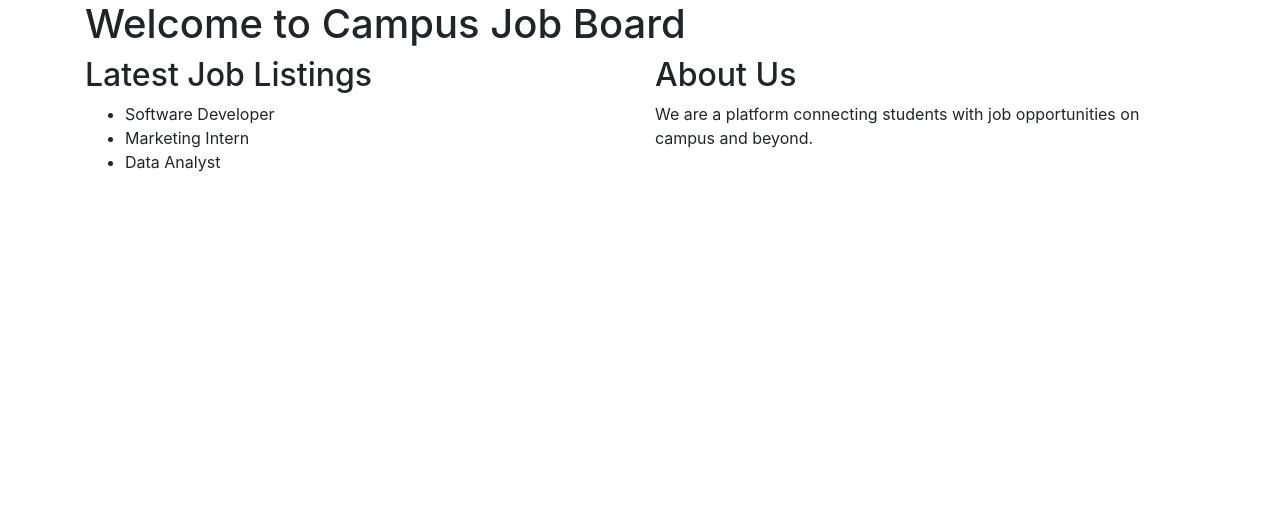
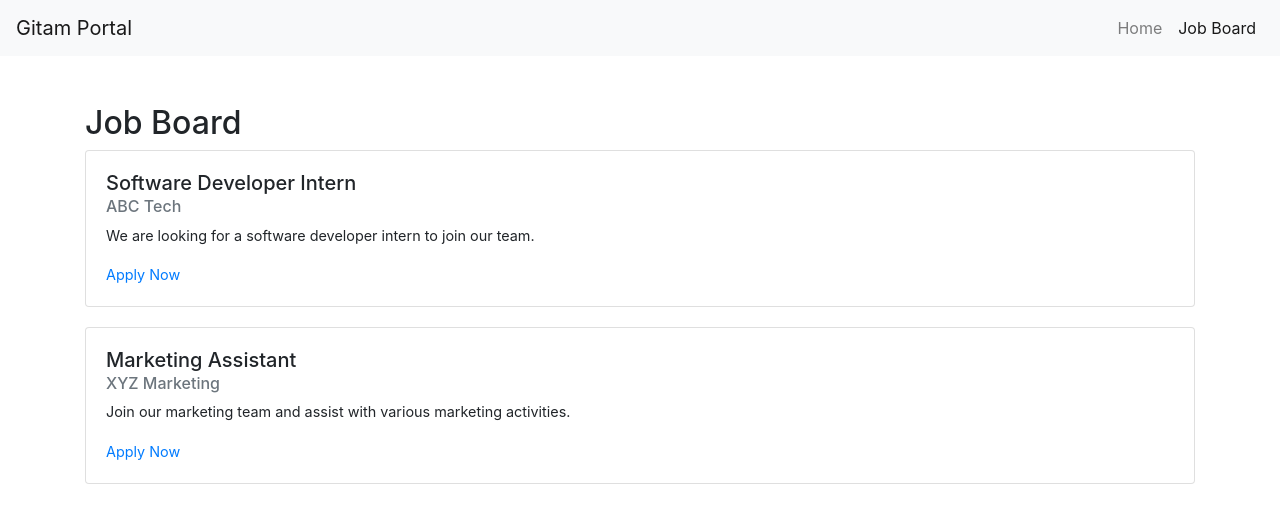
Before and after one commit to keerthzmuppuri/Campus-Job-Board, a plain HTML site: page frontend/index.html in a window 1280 px wide. Drawn offline with nearby package versions, Linux system fonts and the light colour scheme.

Commit message:
Update index.html

```diff
--- a/frontend/index.html
+++ b/frontend/index.html
@@ -3,36 +3,130 @@
 <head>
     <meta charset="UTF-8">
     <meta name="viewport" content="width=device-width, initial-scale=1.0">
-    <title>Campus Job Board</title>
-    <!-- Bootstrap CSS -->
-    <link rel="stylesheet" href="https://stackpath.bootstrapcdn.com/bootstrap/4.5.2/css/bootstrap.min.css">
-    <!-- Custom CSS -->
-    <link rel="stylesheet" href="style.css">
+    <title>Gitam Job Board</title>
+    <!-- Add Bootstrap CSS -->
+    <link href="https://maxcdn.bootstrapcdn.com/bootstrap/4.5.2/css/bootstrap.min.css" rel="stylesheet">
+    <!-- Add custom CSS -->
+    <style>
+        /* Custom styles for job board */
+
+        /* Style for job listing cards */
+        .card {
+            margin-bottom: 20px;
+        }
+
+        /* Style for job title */
+        .card-title {
+            font-size: 1.25rem;
+            margin-bottom: 0.5rem;
+        }
+
+        /* Style for company name */
+        .card-subtitle {
+            font-size: 1rem;
+            color: #6c757d;
+            margin-bottom: 0.5rem;
+        }
+
+        /* Style for job description */
+        .card-text {
+            font-size: 0.9rem;
+            margin-bottom: 1rem;
+        }
+
+        /* Style for apply button */
+        .card-link {
+            font-size: 0.9rem;
+            color: #007bff;
+        }
+    </style>
 </head>
 <body>
-    <div class="container">
-        <h1>Welcome to Campus Job Board</h1>
-        <div class="row">
-            <div class="col-md-6">
-                <h2>Latest Job Listings</h2>
-                <ul>
-                    <li>Software Developer</li>
-                    <li>Marketing Intern</li>
-                    <li>Data Analyst</li>
-                </ul>
-            </div>
-            <div class="col-md-6">
-                <h2>About Us</h2>
-                <p>We are a platform connecting students with job opportunities on campus and beyond.</p>
-            </div>
-        </div>
+
+<!-- Navbar -->
+<nav class="navbar navbar-expand-lg navbar-light bg-light">
+  <a class="navbar-brand" href="#">Gitam Portal</a>
+  <button class="navbar-toggler" type="button" data-toggle="collapse" data-target="#navbarNav" aria-controls="navbarNav" aria-expanded="false" aria-label="Toggle navigation">
+    <span class="navbar-toggler-icon"></span>
+  </button>
+  <div class="collapse navbar-collapse" id="navbarNav">
+    <ul class="navbar-nav ml-auto">
+      <li class="nav-item">
+        <a class="nav-link" href="#">Home</a>
+      </li>
+      <li class="nav-item active">
+        <a class="nav-link" href="#">Job Board</a>
+      </li>
+      <!--other navigation items -->
+    </ul>
+  </div>
+</nav>
+
+<!-- Job Board Content -->
+<div class="container mt-5">
+    <h2>Job Board</h2>
+    <div id="job-listings">
+        <!-- Job listings will be dynamically added here -->
     </div>
+</div>
+<script src="https://ajax.googleapis.com/ajax/libs/jquery/3.5.1/jquery.min.js"></script>
+<script src="https://cdnjs.cloudflare.com/ajax/libs/popper.js/1.16.0/umd/popper.min.js"></script>
+<script src="https://maxcdn.bootstrapcdn.com/bootstrap/4.5.2/js/bootstrap.min.js"></script>
+<script>
+    // Sample job data
+    const jobData = [
+        { title: "Software Developer Intern", company: "ABC Tech", description: "We are looking for a software developer intern to join our team.", applyLink: "#" },
+        { title: "Marketing Assistant", company: "XYZ Marketing", description: "Join our marketing team and assist with various marketing activities.", applyLink: "#" },
+        // Add more job listings as needed
+    ];
 
-    <!-- Bootstrap JS and jQuery -->
-    <script src="https://code.jquery.com/jquery-3.5.1.slim.min.js"></script>
-    <script src="https://cdn.jsdelivr.net/npm/@popperjs/core@2.5.4/dist/umd/popper.min.js"></script>
-    <script src="https://stackpath.bootstrapcdn.com/bootstrap/4.5.2/js/bootstrap.min.js"></script>
-    <!-- Custom JavaScript -->
-    <script src="script.js"></script>
+    // Function to display job listings on the job board
+    function displayJobListings() {
+        const jobListingsContainer = document.getElementById('job-listings');
+        // Clear existing job listings
+        jobListingsContainer.innerHTML = '';
+
+        // Iterate through job data and create job listing cards
+        jobData.forEach(job => {
+            const card = document.createElement('div');
+            card.classList.add('card');
+
+            const cardBody = document.createElement('div');
+            cardBody.classList.add('card-body');
+
+            const title = document.createElement('h5');
+            title.classList.add('card-title');
+            title.textContent = job.title;
+
+            const company = document.createElement('h6');
+            company.classList.add('card-subtitle', 'mb-2', 'text-muted');
+            company.textContent = job.company;
+
+            const description = document.createElement('p');
+            description.classList.add('card-text');
+            description.textContent = job.description;
+
+            const applyLink = document.createElement('a');
+            applyLink.classList.add('card-link');
+            applyLink.setAttribute('href', job.applyLink);
+            applyLink.textContent = 'Apply Now';
+
+            // Append elements to card body
+            cardBody.appendChild(title);
+            cardBody.appendChild(company);
+            cardBody.appendChild(description);
+            cardBody.appendChild(applyLink);
+
+            // Append card body to card
+            card.appendChild(cardBody);
+
+            // Append card to job listings container
+            jobListingsContainer.appendChild(card);
+        });
+    }
+
+    // Call the displayJobListings function to populate job listings when the page loads
+    document.addEventListener('DOMContentLoaded', displayJobListings);
+</script>
 </body>
 </html>
```
